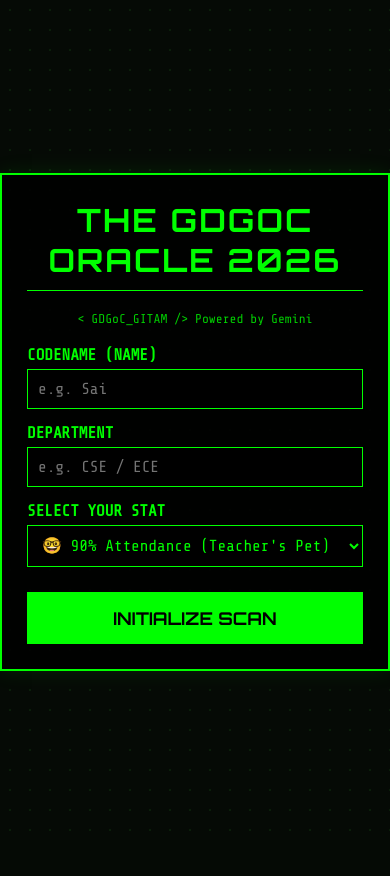
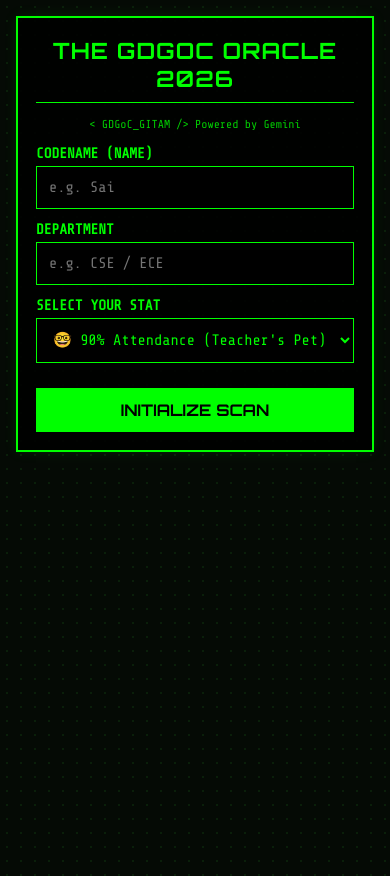
Before and after one commit to U-Jayadhar/gdgoc-oracle, a plain HTML site: page index.html in a window 390 px wide. Before the commit the page ends 844 px from the top, so only its background shows below. Drawn offline with nearby package versions, Linux system fonts and the light colour scheme.

Commit message:
handled responsiveness
Signed-off-by: U-Jayadhar <ujayadhar8.dev@gmail.com>

```diff
--- a/styles.css
+++ b/styles.css
@@ -157,3 +157,63 @@ button:disabled {
     opacity: 0;
   }
 }
+
+/* Responsive tweaks */
+@media (max-width: 540px) {
+  body {
+    align-items: flex-start;
+    padding: 16px;
+    background-size: 14px 14px;
+  }
+
+  .container {
+    width: 100%;
+    padding: 18px;
+    box-shadow: 0 0 12px var(--glass);
+  }
+
+  h1 {
+    font-size: 1.4rem;
+    letter-spacing: 1px;
+  }
+
+  .logo {
+    font-size: 0.72rem;
+    margin-bottom: 14px;
+  }
+
+  label {
+    margin-top: 12px;
+    font-size: 0.9rem;
+  }
+
+  input,
+  select {
+    font-size: 0.95rem;
+    padding: 12px;
+  }
+
+  button {
+    font-size: 1rem;
+    padding: 12px;
+  }
+
+  #result-area {
+    margin-top: 22px;
+    padding-top: 16px;
+  }
+}
+
+@media (max-width: 360px) {
+  h1 {
+    font-size: 1.2rem;
+  }
+
+  .container {
+    padding: 16px;
+  }
+
+  button {
+    font-size: 0.95rem;
+  }
+}
```
